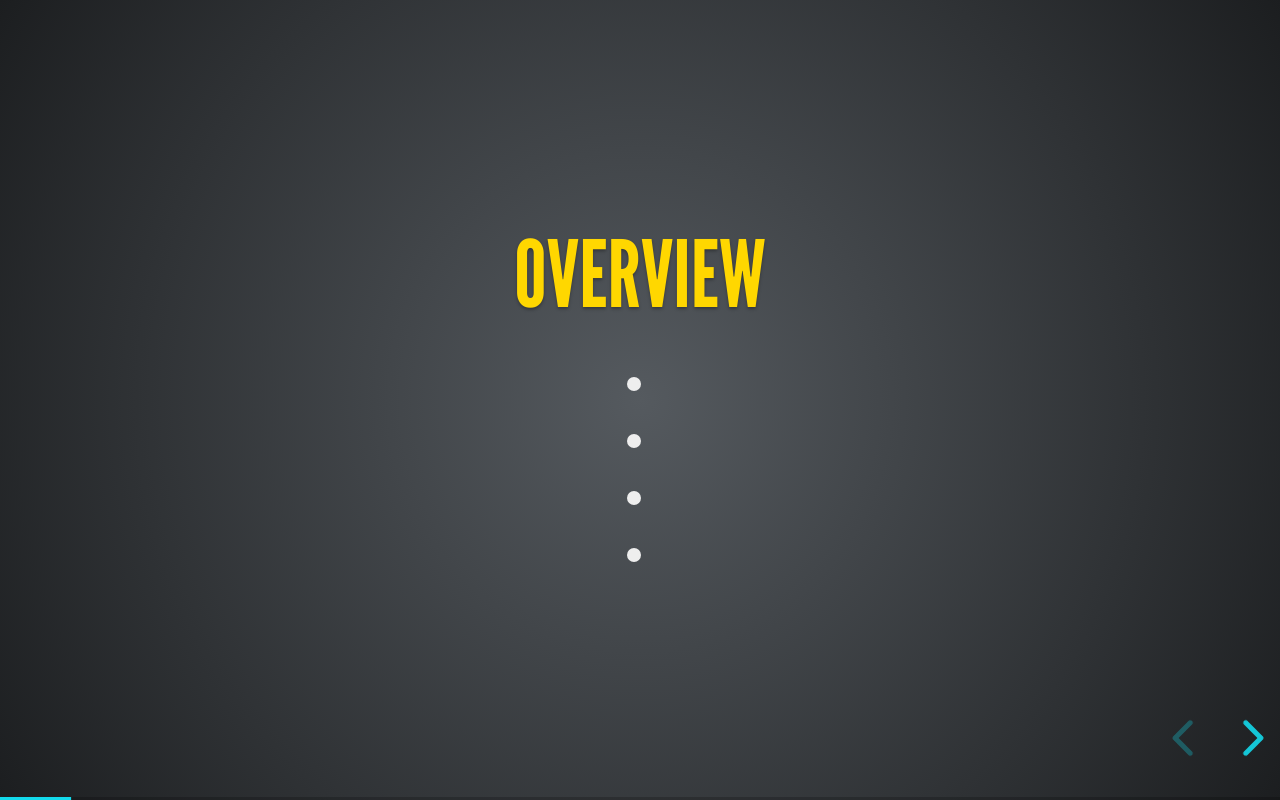
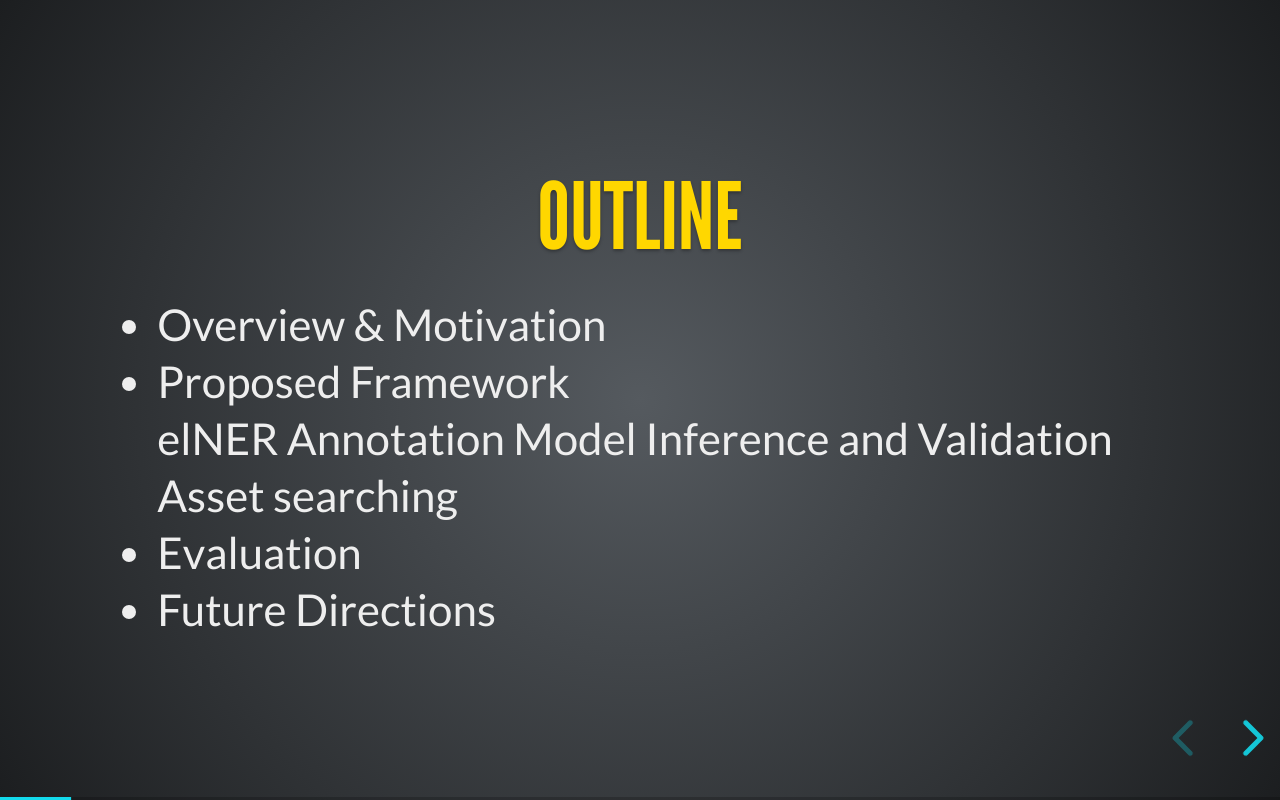
Before and after one commit to nmpartzio/elner_slides, a website: page index.html in a window 1280 px wide. Both pictures are taken after a click on the button "next slide". Drawn offline with Linux system fonts and the light colour scheme.

Commit message:
Update index.html

```diff
--- a/index.html
+++ b/index.html
@@ -32,18 +32,26 @@
 				</section>
 
 				<section>
-					<h2 class="gold">Overview</h2>
+					<h2 class="gold">Outline</h2>
 
 					<ul>
-						<li></li>
-						<li></li>
-						<li></li>
-						<li></li>
+
+					<li>Overview & Motivation</li>
+					<li>Proposed Framework</li>
+						elNER Annotation Model
+						Inference and Validation
+						Asset searching
+					<li>Evaluation</li>
+					<li>Future Directions</li>
 					</ul>
 				</section>
 
 				<section>
-					<h2 class="gold">NER Applications</h2>
+					<h2 class="gold">NER and applications</h2>
+					<ul>
+						<p>What is NER?<p>
+						<li>Detection and classification of different categories of proper names</li>
+					</ul>
 
 					<ul>
 						<li>NER can be used for content recommendation systems (Netflix, newspaper articles).</li>
```
